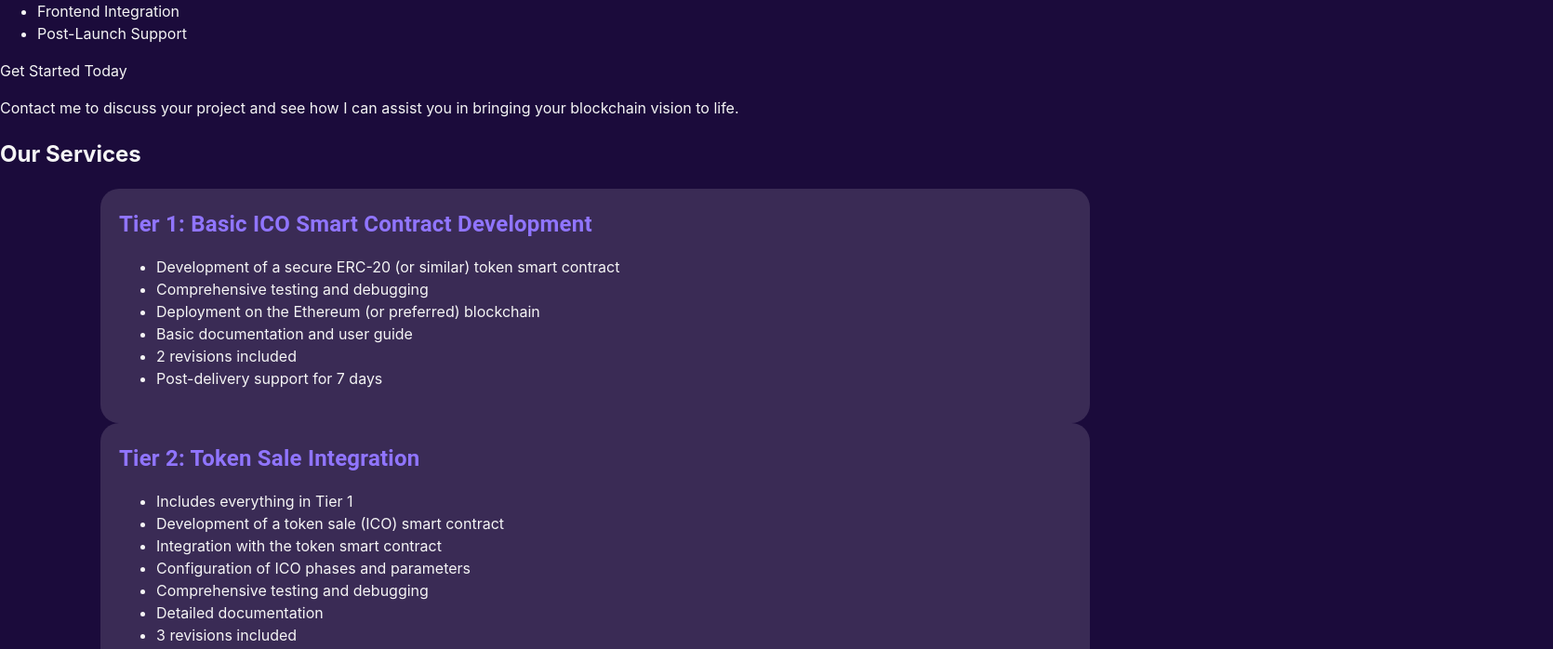
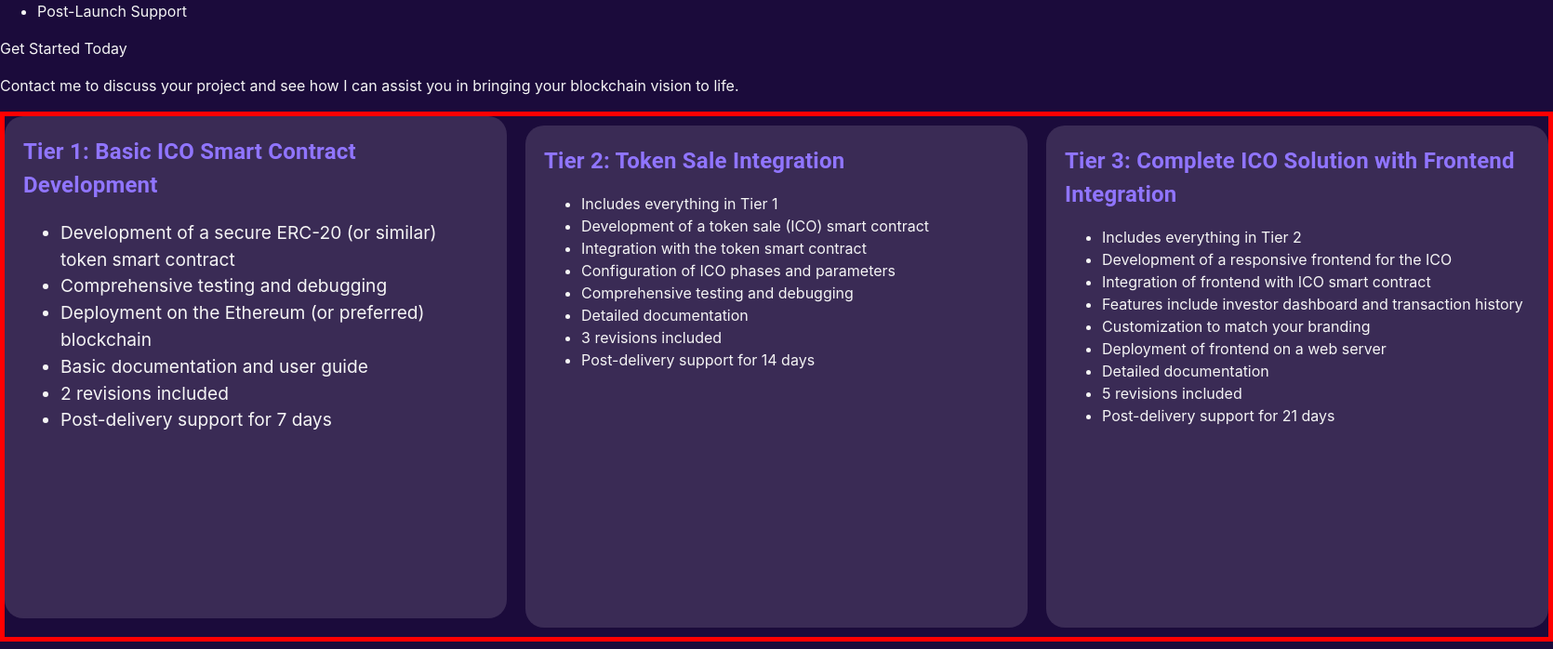
Before and after one commit to muratcan-yuksel/ico-page, a React (Vite) app: page / in a window 1280 px wide. Shown: the part 248-946 px from the top of the page at 93% size, 1670 px wide, since content can reach past the window. Built offline with nearby package versions, Linux system fonts and the light colour scheme.

Commit message:
fallback

```diff
--- a/src/App.jsx
+++ b/src/App.jsx
@@ -2,14 +2,20 @@ import React from "react";
 import Homepage from "./components/Homepage";
 import Services from "./components/Services";
 import Contact from "./components/Contact";
+import { Box } from "@mui/material";
 
 const App = () => {
   return (
-    <div>
+    <Box
+      sx={{
+        width: "100%",
+        height: "100%",
+      }}
+    >
       <Homepage />
       <Services />
       <Contact />
-    </div>
+    </Box>
   );
 };
 
--- a/src/components/Services.jsx
+++ b/src/components/Services.jsx
@@ -1,24 +1,32 @@
 import { Box, Typography } from "@mui/material";
 
 const Services = () => (
-  <section id="services">
-    <h2>Our Services</h2>
   <Box
     sx={{
       display: "flex",
-        flexDirection: "column",
+      flexDirection: {
+        xs: "column",
+        lg: "row",
+      },
       justifyContent: "center",
       alignItems: "center",
+      gap: "20px",
+      border: "5px solid red",
+      width: "auto",
     }}
   >
-      {" "}
+    {/* <h2>Our Services</h2>{" "} */}
     <Box
       sx={{
         bgcolor: "#3a2b55",
         padding: "20px",
         borderRadius: "20px",
-          width: "80%",
-          maxHeight: "300px",
+        height: "500px",
+        marginBottom: "20px",
+        width: {
+          xs: "80%",
+          lg: "500px",
+        },
       }}
     >
       <Typography
@@ -30,7 +38,11 @@ const Services = () => (
       >
         Tier 1: Basic ICO Smart Contract Development
       </Typography>
-        <ul>
+      <ul
+        style={{
+          fontSize: "1.2em",
+        }}
+      >
         <li>
           Development of a secure ERC-20 (or similar) token smart contract
         </li>
@@ -46,8 +58,11 @@ const Services = () => (
         bgcolor: "#3a2b55",
         padding: "20px",
         borderRadius: "20px",
-          width: "80%",
-          maxHeight: "300px",
+        height: "500px",
+        width: {
+          xs: "80%",
+          lg: "500px",
+        },
       }}
     >
       {" "}
@@ -76,8 +91,11 @@ const Services = () => (
         bgcolor: "#3a2b55",
         padding: "20px",
         borderRadius: "20px",
-          width: "80%",
-          maxHeight: "300px",
+        height: "500px",
+        width: {
+          xs: "80%",
+          lg: "500px",
+        },
       }}
     >
       {" "}
@@ -103,7 +121,6 @@ const Services = () => (
       </ul>
     </Box>
   </Box>
-  </section>
 );
 
 export default Services;
--- a/src/index.css
+++ b/src/index.css
@@ -26,7 +26,7 @@ body {
   margin: 0;
   display: flex;
   place-items: center;
-  min-width: 320px;
+  min-width: 100vw;
   min-height: 100vh;
   background-color: #1b0b3b;
   color: whitesmoke;
```
Lines whose indentation alone changed are shown as unchanged.
